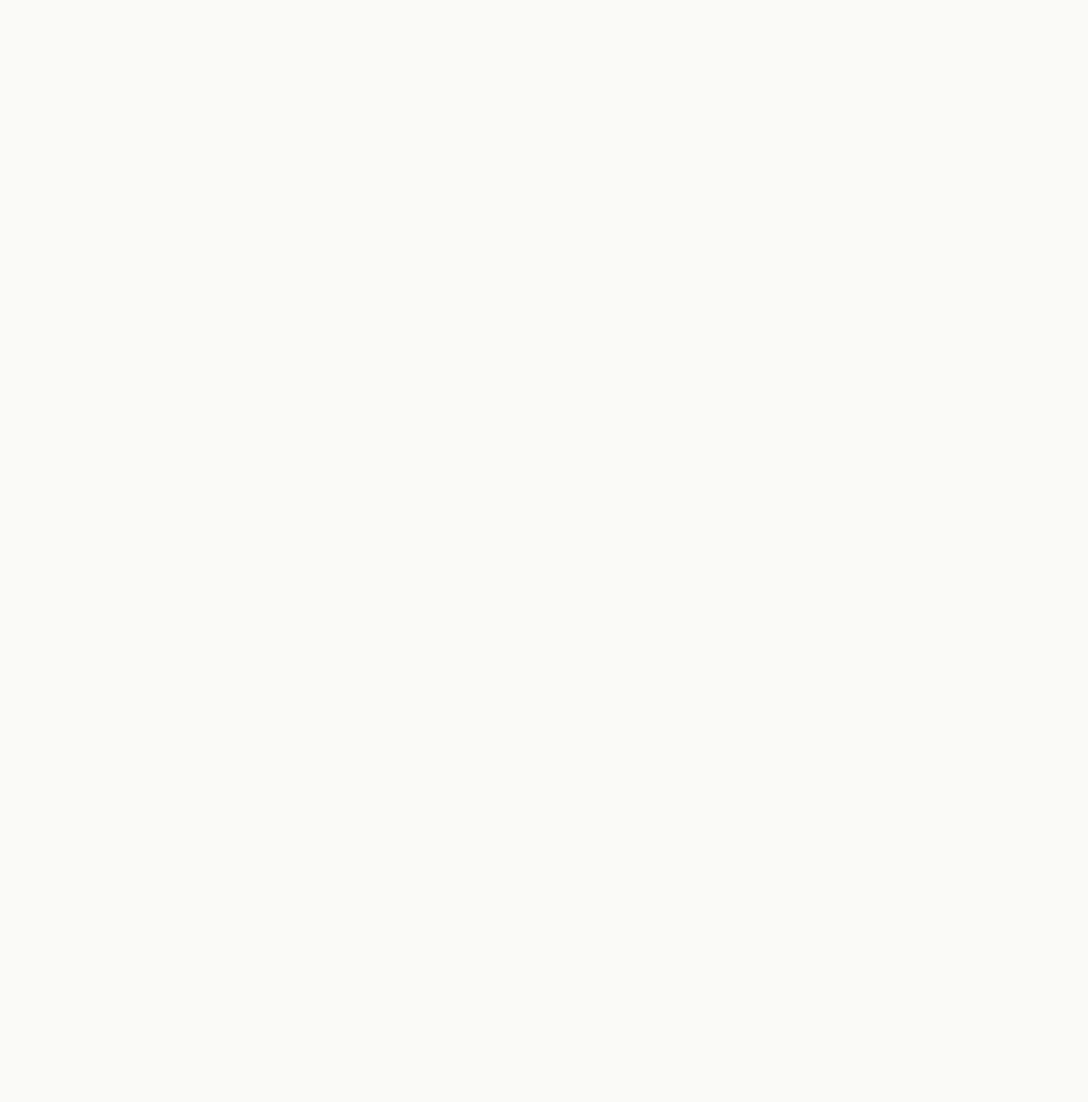
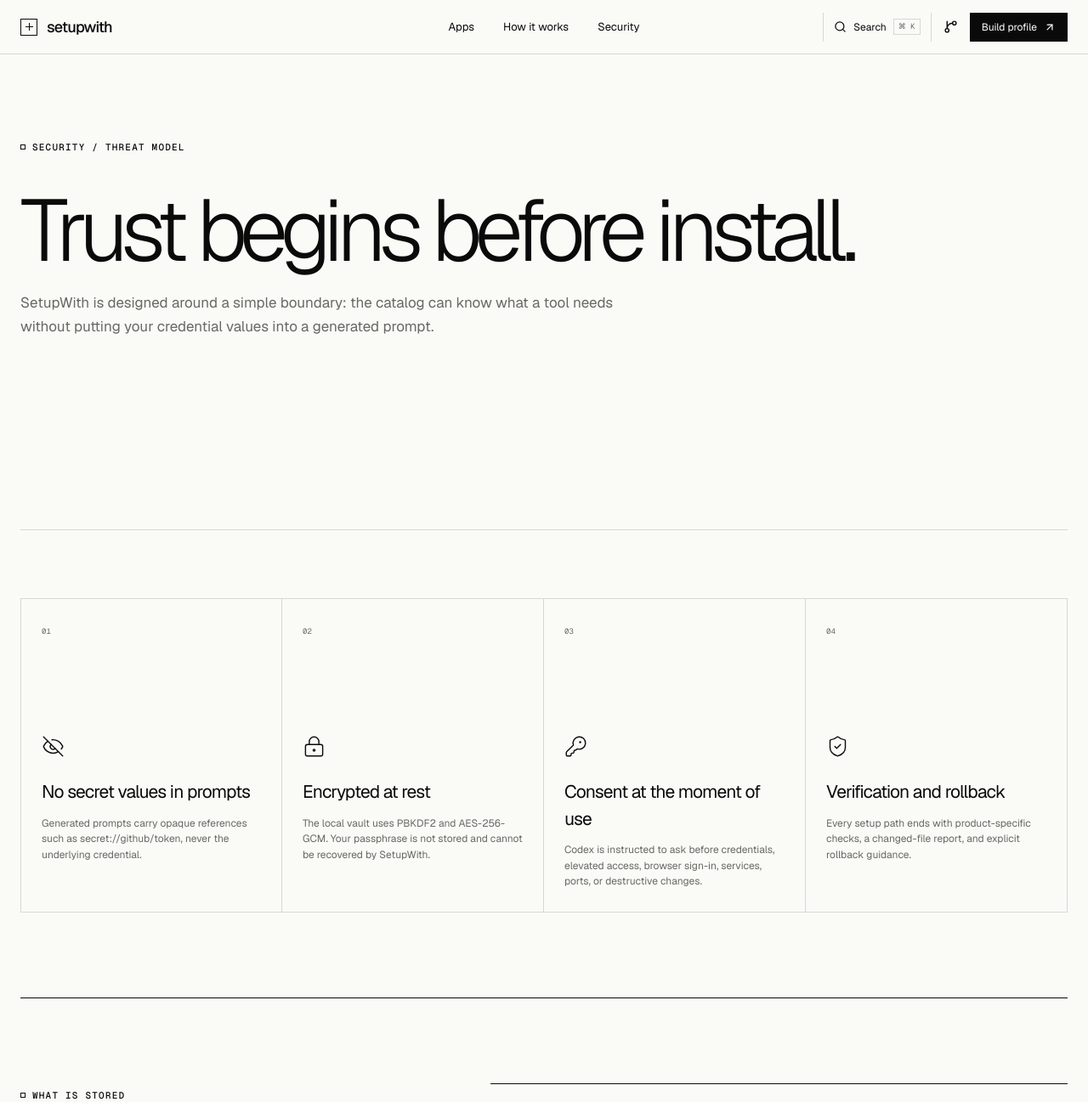
Before and after one commit to saitakarcesme/SetupWith, a Next.js app: page /security in a window 1280 px wide. Before the commit this address had no page. Shown: the top 1297 px of the page at 85% size. Before the commit the page ends 800 px from the top, so only its background shows below. Built offline with nearby package versions, Linux system fonts and the light colour scheme.

Commit message:
feat: add profile, trust, and workflow pages

```diff
--- /dev/null
+++ b/src/app/how-it-works/page.tsx
@@ -0,0 +1,62 @@
+import type { Metadata } from "next";
+import Link from "next/link";
+import { ArrowRight, Check, Clipboard, Search, TerminalSquare } from "lucide-react";
+import { SiteFooter } from "@/components/site-footer";
+import { SiteHeader } from "@/components/site-header";
+
+export const metadata: Metadata = {
+  title: "How it works",
+  description: "How SetupWith turns official project sources and your local context into a tailored Codex setup run.",
+};
+
+const steps = [
+  { icon: Search, label: "DISCOVER", title: "Choose a real project", body: "Browse 100 installable tools linked to their canonical repository and official site." },
+  { icon: Clipboard, label: "CONTEXT", title: "Review the exact prompt", body: "See platform checks, profile preferences, secret aliases, permission gates, verification, and rollback before copying." },
+  { icon: TerminalSquare, label: "RUN", title: "Let Codex inspect first", body: "Codex detects the machine and existing configuration, then proposes the safest supported installation path." },
+  { icon: Check, label: "VERIFY", title: "Finish with evidence", body: "The run checks the executable, application, service, or endpoint and reports every changed path." },
+];
+
+export default function HowItWorksPage() {
+  return (
+    <>
+      <SiteHeader />
+      <main className="info-page">
+        <section className="info-hero shell">
+          <span className="eyebrow">WORKFLOW / ONE GUIDED RUN</span>
+          <h1>From intent to installed.</h1>
+          <p>
+            SetupWith does not execute a mystery script. It gives Codex a product-specific brief, clear safety
+            boundaries, and an outcome to verify.
+          </p>
+        </section>
+        <section className="shell workflow-list">
+          {steps.map(({ icon: Icon, label, title, body }, index) => (
+            <article key={title}>
+              <span className="workflow-index">{String(index + 1).padStart(2, "0")}</span>
+              <Icon size={24} strokeWidth={1.25} aria-hidden="true" />
+              <small>{label}</small>
+              <h2>{title}</h2>
+              <p>{body}</p>
+            </article>
+          ))}
+        </section>
+        <section className="shell prompt-anatomy">
+          <div><span className="eyebrow">PROMPT ANATOMY</span><h2>Six things every setup must know.</h2></div>
+          <ol>
+            <li><span>01</span><strong>Preflight</strong><p>OS, architecture, shell, package managers, existing install.</p></li>
+            <li><span>02</span><strong>Official source</strong><p>Native package, signed release, or canonical repository.</p></li>
+            <li><span>03</span><strong>Product configuration</strong><p>Real file paths, services, plugins, integrations, and preferences.</p></li>
+            <li><span>04</span><strong>Permission checkpoints</strong><p>Admin access, overwrite, daemon, ports, firewall, browser sign-in.</p></li>
+            <li><span>05</span><strong>Verification</strong><p>Product-specific command, application state, service, or endpoint.</p></li>
+            <li><span>06</span><strong>Rollback</strong><p>Uninstall and restore guidance that preserves user data.</p></li>
+          </ol>
+        </section>
+        <section className="info-cta shell">
+          <div><span className="eyebrow">READY WHEN YOU ARE</span><h2>Find your first setup.</h2></div>
+          <Link href="/apps">Browse 100 apps <ArrowRight size={17} aria-hidden="true" /></Link>
+        </section>
+      </main>
+      <SiteFooter />
+    </>
+  );
+}
--- /dev/null
+++ b/src/app/not-found.tsx
@@ -0,0 +1,15 @@
+import Link from "next/link";
+import { ArrowLeft } from "lucide-react";
+import { SiteHeader } from "@/components/site-header";
+
+export default function NotFound() {
+  return (
+    <>
+      <SiteHeader />
+      <main className="not-found-page shell">
+        <span>404</span>
+        <div><p className="eyebrow">SETUP NOT FOUND</p><h1>This route has no recipe.</h1><Link href="/apps"><ArrowLeft size={15} aria-hidden="true" /> Return to all apps</Link></div>
+      </main>
+    </>
+  );
+}
--- /dev/null
+++ b/src/app/profile/page.tsx
@@ -0,0 +1,48 @@
+import type { Metadata } from "next";
+import Link from "next/link";
+import { ArrowRight, Fingerprint, HardDrive, ShieldCheck } from "lucide-react";
+import { EnvironmentProfile } from "@/components/environment-profile";
+import { SiteFooter } from "@/components/site-footer";
+import { SiteHeader } from "@/components/site-header";
+import { VaultPanel } from "@/components/vault-panel";
+
+export const metadata: Metadata = {
+  title: "Context profile",
+  description: "Create a reusable local environment profile and encrypted secret alias vault for SetupWith.",
+};
+
+export default function ProfilePage() {
+  return (
+    <>
+      <SiteHeader />
+      <main className="profile-page">
+        <section className="profile-hero shell">
+          <span className="eyebrow">YOUR CONTEXT / LOCAL FIRST</span>
+          <h1>Brief Codex once.<br /><span>Reuse it everywhere.</span></h1>
+          <p>
+            Store ordinary preferences as local context and protect credentials in an encrypted browser vault.
+            App pages only request the fields they genuinely need.
+          </p>
+          <div className="profile-trust-row">
+            <span><HardDrive size={15} aria-hidden="true" /> Stored on this device</span>
+            <span><Fingerprint size={15} aria-hidden="true" /> Passphrase-derived key</span>
+            <span><ShieldCheck size={15} aria-hidden="true" /> Secret aliases in prompts</span>
+          </div>
+        </section>
+        <section className="shell profile-stack">
+          <EnvironmentProfile />
+          <div className="vault-wrap">
+            <VaultPanel />
+          </div>
+        </section>
+        <section className="profile-next shell">
+          <div><span>01</span><p>Save environment defaults</p></div>
+          <div><span>02</span><p>Add only credentials you choose</p></div>
+          <div><span>03</span><p>Open an app and copy its tailored prompt</p></div>
+          <Link href="/apps">Choose an app <ArrowRight size={16} aria-hidden="true" /></Link>
+        </section>
+      </main>
+      <SiteFooter />
+    </>
+  );
+}
--- /dev/null
+++ b/src/app/security/page.tsx
@@ -0,0 +1,62 @@
+import type { Metadata } from "next";
+import Link from "next/link";
+import { ArrowRight, EyeOff, KeyRound, LockKeyhole, ShieldCheck } from "lucide-react";
+import { SiteFooter } from "@/components/site-footer";
+import { SiteHeader } from "@/components/site-header";
+
+export const metadata: Metadata = {
+  title: "Security model",
+  description: "How SetupWith handles local context, encrypted credentials, permissions, and setup prompts.",
+};
+
+const principles = [
+  { icon: EyeOff, title: "No secret values in prompts", body: "Generated prompts carry opaque references such as secret://github/token, never the underlying credential." },
+  { icon: LockKeyhole, title: "Encrypted at rest", body: "The local vault uses PBKDF2 and AES-256-GCM. Your passphrase is not stored and cannot be recovered by SetupWith." },
+  { icon: KeyRound, title: "Consent at the moment of use", body: "Codex is instructed to ask before credentials, elevated access, browser sign-in, services, ports, or destructive changes." },
+  { icon: ShieldCheck, title: "Verification and rollback", body: "Every setup path ends with product-specific checks, a changed-file report, and explicit rollback guidance." },
+];
+
+export default function SecurityPage() {
+  return (
+    <>
+      <SiteHeader />
+      <main className="info-page">
+        <section className="info-hero shell">
+          <span className="eyebrow">SECURITY / THREAT MODEL</span>
+          <h1>Trust begins before install.</h1>
+          <p>
+            SetupWith is designed around a simple boundary: the catalog can know what a tool needs without putting
+            your credential values into a generated prompt.
+          </p>
+        </section>
+        <section className="shell principle-grid">
+          {principles.map(({ icon: Icon, title, body }, index) => (
+            <article key={title}>
+              <span>{String(index + 1).padStart(2, "0")}</span>
+              <Icon size={27} strokeWidth={1.25} aria-hidden="true" />
+              <h2>{title}</h2>
+              <p>{body}</p>
+            </article>
+          ))}
+        </section>
+        <section className="shell security-details">
+          <div>
+            <span className="eyebrow">WHAT IS STORED</span>
+            <h2>Two layers, deliberately separate.</h2>
+          </div>
+          <div className="security-table">
+            <div><strong>Environment profile</strong><span>OS preference, shell, editor, paths</span><em>Local browser storage</em></div>
+            <div><strong>Secret aliases</strong><span>Provider, key name, optional label</span><em>Inside encrypted vault</em></div>
+            <div><strong>Secret values</strong><span>Tokens, passwords, private coordinates</span><em>AES-256-GCM ciphertext</em></div>
+            <div><strong>Generated prompts</strong><span>Setup instructions and secret:// references</span><em>Clipboard only when requested</em></div>
+          </div>
+        </section>
+        <section className="info-cta shell">
+          <div><span className="eyebrow">YOU CONTROL THE BOUNDARY</span><h2>Build a local context profile.</h2></div>
+          <Link href="/profile">Open profile <ArrowRight size={17} aria-hidden="true" /></Link>
+        </section>
+      </main>
+      <SiteFooter />
+    </>
+  );
+}
```
